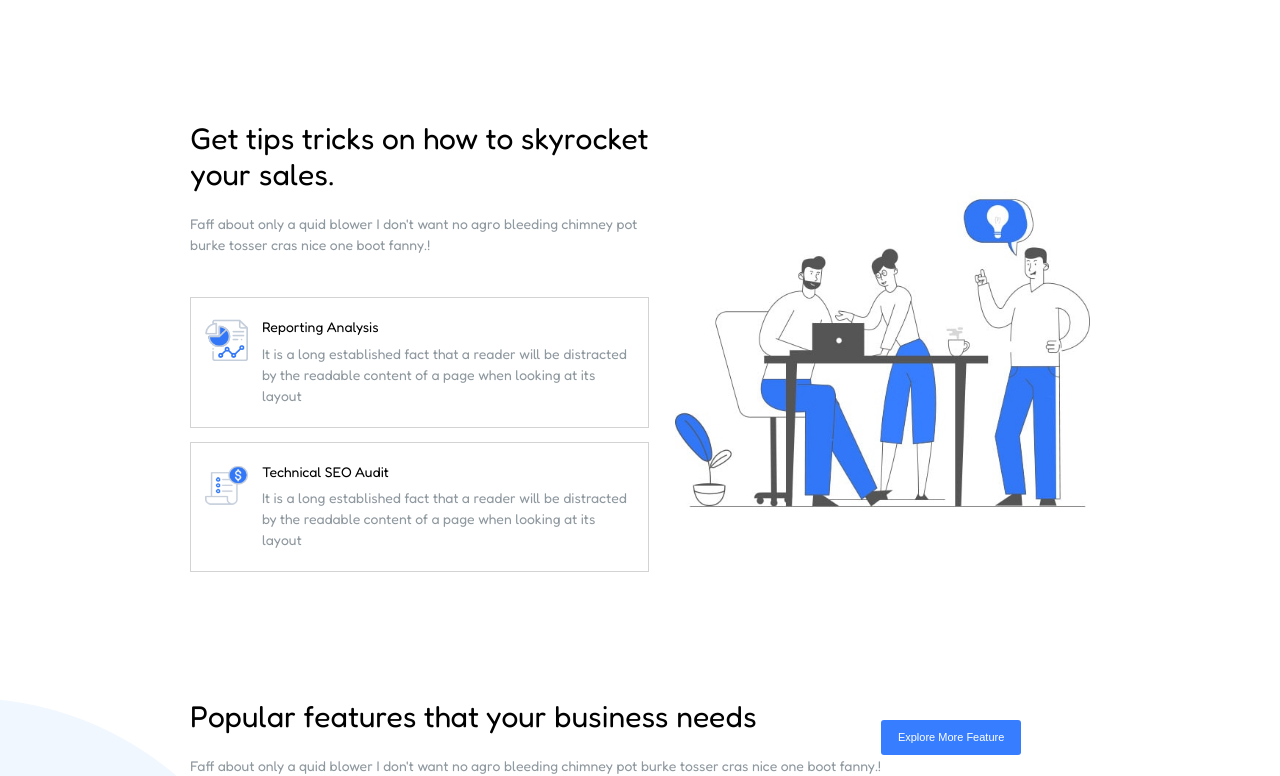
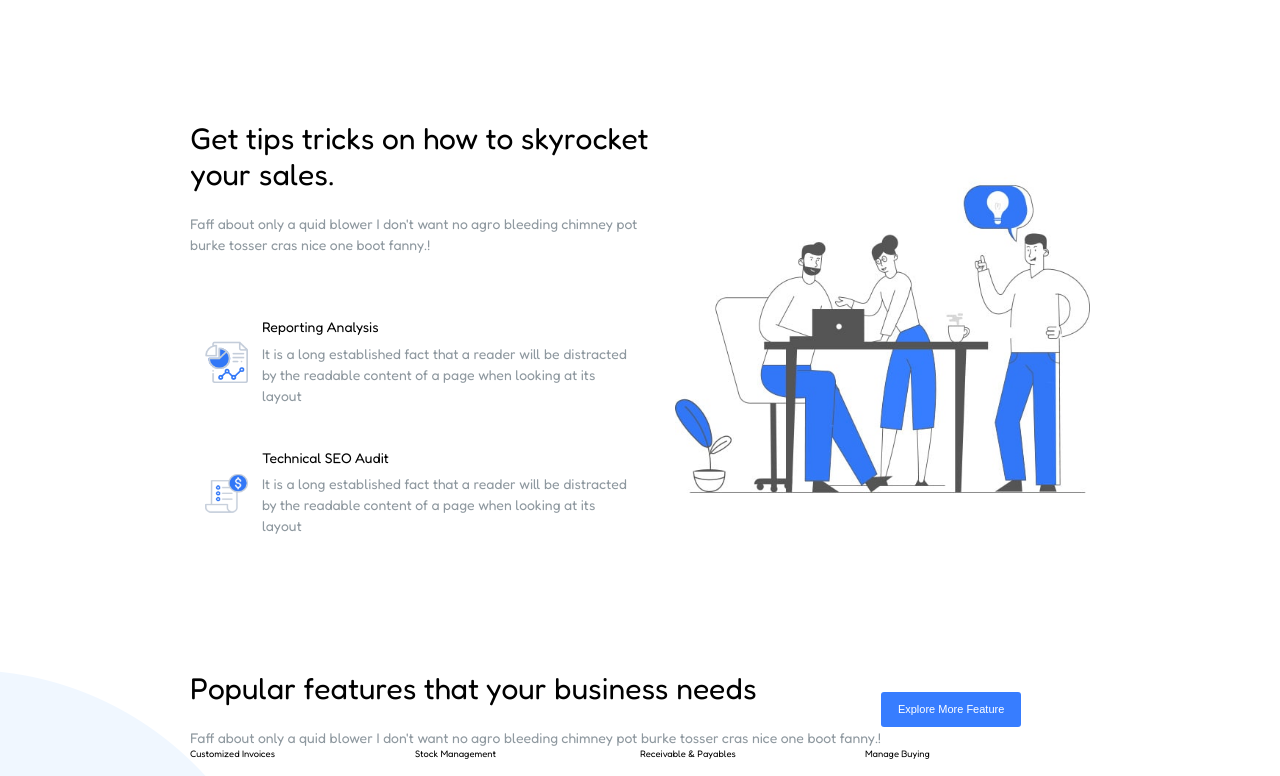
Before and after one commit to MGPasinetti/proj-html-vuejs, a Vue app: page / in a window 1280 px wide. Shown: the part 784-1560 px from the top of the page. Built offline with nearby package versions, Linux system fonts and the light colour scheme.

Commit message:
tips-tricks-sec done

```diff
--- a/public/index.html
+++ b/public/index.html
@@ -4,7 +4,7 @@
     <meta charset="utf-8">
     <meta http-equiv="X-UA-Compatible" content="IE=edge">
     <meta name="viewport" content="width=device-width,initial-scale=1.0">
-    <link rel="icon" href="<%= BASE_URL %>favicon.ico">
+    <link rel="shortcut icon" href="#">
     <title>SOFBOX</title>
 
     <link rel="stylesheet" href="https://cdnjs.cloudflare.com/ajax/libs/font-awesome/6.1.1/css/all.min.css" integrity="sha512-KfkfwYDsLkIlwQp6LFnl8zNdLGxu9YAA1QvwINks4PhcElQSvqcyVLLD9aMhXd13uQjoXtEKNosOWaZqXgel0g==" crossorigin="anonymous" referrerpolicy="no-referrer" />
--- a/src/components/CardTips.vue
+++ b/src/components/CardTips.vue
@@ -18,12 +18,14 @@ export default {
 </script>
 
 <style lang="scss" scoped>
+@import "../assets/styles/style.scss";
+
 .tips-card {
     display: flex;
+    align-items: center;
     gap: 1rem;
     padding: 1.5rem 1rem;
-    border: 1px solid lightgrey;
-    margin-bottom: 1rem;
+    border: 1px solid transparent;
 
     img {
         flex: 0 0 10%;
@@ -31,7 +33,12 @@ export default {
     }
 
     &:hover {
+        border: 1px solid $border_color_whitesmoke2;
+        box-shadow: 10px 14px 28px 0px #cfcece;
 
+        h4 {
+            color: $txt_color_blue;
+        }
     }
 }
 </style>
--- a/src/components/ContactFormSec.vue
+++ b/src/components/ContactFormSec.vue
@@ -22,7 +22,7 @@
                         <h3>Get in Touch</h3>
                         <div class="name-mail">
                             <input type="text" placeholder="Your Name">
-                            <input type="text" placeholder="Your Email">
+                            <input type="email" placeholder="Your Email">
                         </div>
                         <input type="text" placeholder="Your Subject">
                         <input type="text" placeholder="Your Message">
--- a/src/components/TipsTricksSec.vue
+++ b/src/components/TipsTricksSec.vue
@@ -44,7 +44,7 @@ export default {
 
 .tips-tricks-sec {
     @include flex-layout($justify: space-between, $align: center, $wrap: nowrap);
-    gap: 1rem;
+    // gap: 1rem;
 
    .col {
        @include col-layout;
```
